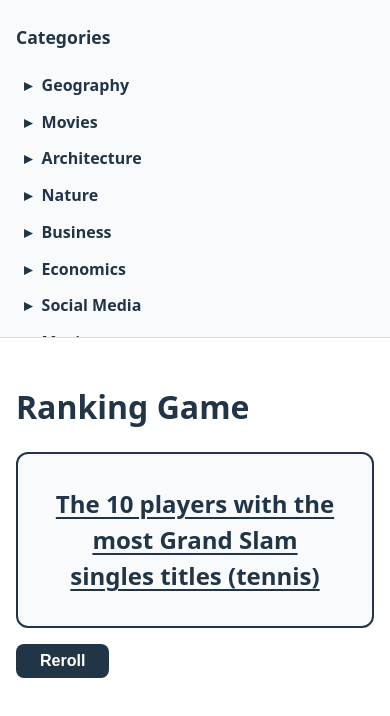
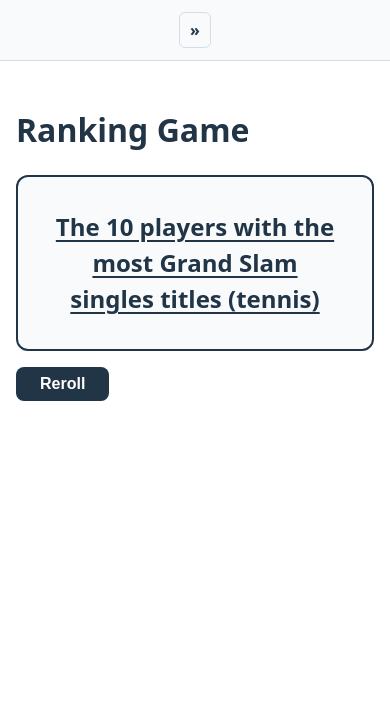
Before and after one commit to GabrielBoscoli/RankingGame, a React (Vite) app: page / in a window 390 px wide. Shown: the top 716 px of the page. Built offline with nearby package versions, Linux system fonts and the light colour scheme.

Commit message:
sidebar collapses and overlay drawer when on mobile ratio

```diff
--- a/src/Sidebar.tsx
+++ b/src/Sidebar.tsx
@@ -31,6 +31,7 @@ function Sidebar({ categories, highlightedId, onSelect }: SidebarProps) {
   const [expandedAreas, setExpandedAreas] = useState<Set<string>>(
     () => new Set(),
   )
+  const [collapsed, setCollapsed] = useState(true)
 
   function toggleArea(area: string) {
     setExpandedAreas((prev) => {
@@ -47,8 +48,24 @@ function Sidebar({ categories, highlightedId, onSelect }: SidebarProps) {
   const groups = groupByArea(categories)
 
   return (
-    <aside className="sidebar">
-      <h2 className="sidebar-title">Categories</h2>
+    <>
+      {!collapsed && (
+        <div className="sidebar-backdrop" onClick={() => setCollapsed(true)} />
+      )}
+      <aside className={collapsed ? 'sidebar collapsed' : 'sidebar'}>
+        <div className="sidebar-header">
+          {!collapsed && <h2 className="sidebar-title">Categories</h2>}
+          <button
+            type="button"
+            className="sidebar-collapse-toggle"
+            aria-expanded={!collapsed}
+            aria-label={collapsed ? 'Expand sidebar' : 'Collapse sidebar'}
+            onClick={() => setCollapsed((prev) => !prev)}
+          >
+            {collapsed ? '»' : '«'}
+          </button>
+        </div>
+        {!collapsed && (
           <ul className="sidebar-areas">
             {groups.map((group) => {
               const expanded = expandedAreas.has(group.area)
@@ -86,7 +103,9 @@ function Sidebar({ categories, highlightedId, onSelect }: SidebarProps) {
               )
             })}
           </ul>
+        )}
       </aside>
+    </>
   )
 }
 
--- a/src/index.css
+++ b/src/index.css
@@ -33,11 +33,50 @@ main {
   padding: 1.5rem 1rem;
   border-right: 1px solid #d5dde5;
   background-color: #f8fafc;
+  transition: flex-basis 0.2s ease;
+}
+
+.sidebar.collapsed {
+  flex: 0 0 3rem;
+  padding: 1.5rem 0.5rem;
+  overflow: hidden;
+}
+
+.sidebar-header {
+  display: flex;
+  align-items: center;
+  justify-content: space-between;
+  margin-bottom: 1rem;
+}
+
+.sidebar.collapsed .sidebar-header {
+  justify-content: center;
+  margin-bottom: 0;
+}
+
+.sidebar-collapse-toggle {
+  flex: 0 0 auto;
+  padding: 0.3rem 0.6rem;
+  font: inherit;
+  font-weight: 600;
+  color: inherit;
+  background: none;
+  border: 1px solid #d5dde5;
+  border-radius: 6px;
+  cursor: pointer;
+}
+
+.sidebar-collapse-toggle:hover {
+  background-color: #e6edf4;
 }
 
 .sidebar-title {
-  margin: 0 0 1rem;
+  margin: 0;
   font-size: 1.1rem;
+}
+
+.sidebar-backdrop {
+  display: none;
 }
 
 .sidebar-areas,
@@ -145,13 +184,38 @@ main {
     align-items: stretch;
   }
 
-  .sidebar {
+  .sidebar,
+  .sidebar.collapsed {
     flex: 0 0 auto;
     position: static;
     height: auto;
-    max-height: 40vh;
+    max-height: none;
+    overflow: visible;
+    padding: 0.75rem 1rem;
     border-right: none;
     border-bottom: 1px solid #d5dde5;
+  }
+
+  .sidebar:not(.collapsed) {
+    position: fixed;
+    top: 0;
+    left: 0;
+    z-index: 20;
+    width: 85vw;
+    max-width: 20rem;
+    height: 100vh;
+    overflow-y: auto;
+    border-right: 1px solid #d5dde5;
+    border-bottom: none;
+    box-shadow: 2px 0 12px rgba(0, 0, 0, 0.25);
+  }
+
+  .sidebar-backdrop {
+    display: block;
+    position: fixed;
+    inset: 0;
+    z-index: 10;
+    background-color: rgba(15, 23, 42, 0.45);
   }
 
   main {
```
Lines whose indentation alone changed are shown as unchanged.
